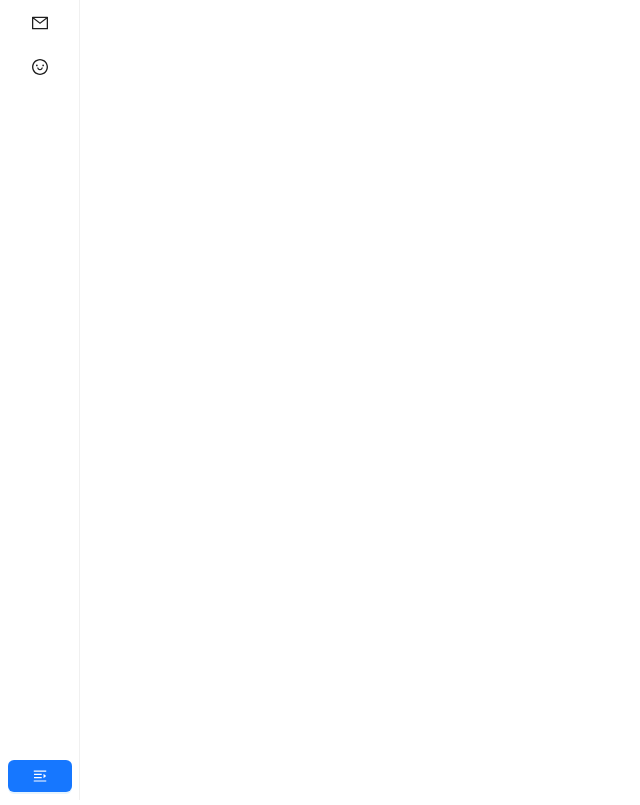
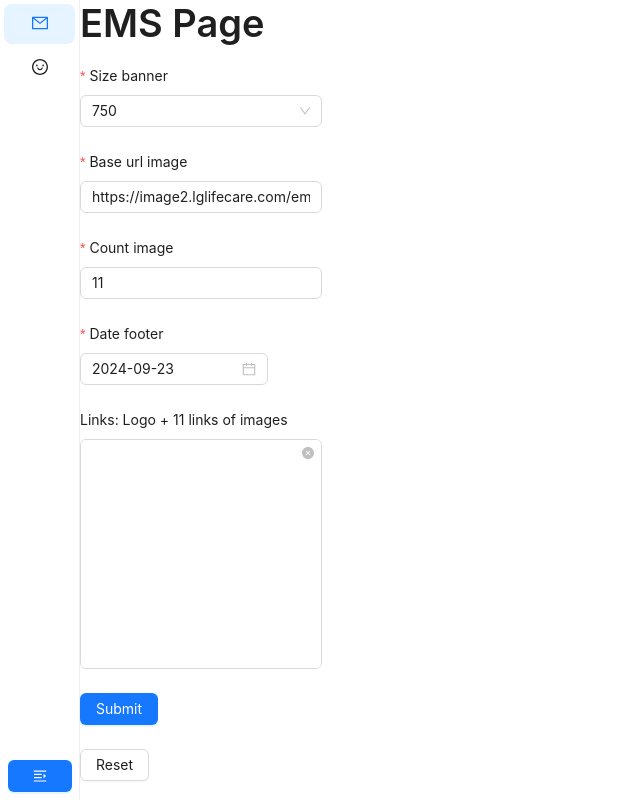
Before and after one commit to accessmicro/ui-publishing-event, a Vue app: page /ems in a window 1280 px wide. Before the commit this address had no page. Shown: the whole page, without its empty margins (0-640 px from the left). Built offline with nearby package versions, Linux system fonts and the light colour scheme; what vue3-google-login would draw is missing.

Commit message:
Rename EsmPage to EmsPage and update routing references accordingly

```diff
--- a/src/App.vue
+++ b/src/App.vue
@@ -11,15 +11,15 @@ const route = useRoute()
 const router = useRouter()
 const userData = ref(JSON.parse(localStorage.getItem('user') || '{}'));
 watch(route, (to, from) => {
-  selectedKeys.value = [to.path === "/" ? "/esm" : to.path];
-  to.path === "/" && router.push("/esm");
+  selectedKeys.value = [to.path === "/" ? "/ems" : to.path];
+  to.path === "/" && router.push("/ems");
 })
 const items = ref<MenuProps['items']>([
   {
-    key: '/esm',
+    key: '/ems',
     icon: h(MailOutlined),
-    title: 'ESM',
-    label: h(RouterLink, { to: '/esm' }, 'ESM')
+    title: 'EMS',
+    label: h(RouterLink, { to: '/ems' }, 'EMS')
   },
   {
     key: '/life-care',
--- a/src/router/index.ts
+++ b/src/router/index.ts
@@ -1,5 +1,5 @@
 import { createRouter, createWebHistory } from 'vue-router'
-import Esm from '../views/EsmPage.vue'
+import EmsPage from '../views/EmsPage.vue'
 
 const router = createRouter({
   history: createWebHistory(import.meta.env.BASE_URL),
@@ -14,9 +14,9 @@ const router = createRouter({
       name: '',
       children: [
         {
-          path: 'esm',
-          name: 'esm',
-          component: Esm
+          path: 'ems',
+          name: 'ems',
+          component: EmsPage
         },
         {
           path: 'life-care',
--- a/src/views/EsmPage.vue
+++ b/src/views/EmsPage.vue
@@ -78,9 +78,6 @@ const onLoadIframe = (e: any) => {
       -ms-overflow-style: none;
       background-color: red;
     }
-      #body-table > tbody > tr > td {
-        background-color: #f0f0f0;
-      }
     ::-webkit-scrollbar {
       display: none;
     }
@@ -259,7 +256,7 @@ const handleSaveFile = () => {
 <template>
   <main class="">
     <Typography.Title>EMS Page</Typography.Title>
-    <div class="wrapper">
+    <div class="wrapper" :style="isExpandView && { gap: '0' }">
       <div class="form-inner" :class="isExpandView ? 'w-0 overflow-hidden' : 'flex-1'">
         <Form ref="formRef" :class="['form-wrapper', isExpandView && 'hidden']" layout="vertical" :model="formState"
           :label-col="{ span: 24 }" :wrapper-col="{ span: 24 }" autocomplete="off">
@@ -307,7 +304,7 @@ const handleSaveFile = () => {
 </template>
 <style scoped lang="postcss">
 .wrapper {
-  @apply flex relative gap-[50px];
+  @apply flex relative gap-8;
 }
 
 .form-inner {
@@ -315,8 +312,7 @@ const handleSaveFile = () => {
 }
 
 .form-wrapper {
-  position: sticky;
-  top: 20px;
+  @apply sticky top-[20px];
 }
 
 .highlight {
--- a/src/views/LoginPage.vue
+++ b/src/views/LoginPage.vue
@@ -39,7 +39,7 @@ const callback: CallbackTypes.CodeResponseCallback = (response: any) => {
   if (userData?.email === "vanlung99@gmail.com") {
     showMessage('success', 'SUCCESS');
     timerId = setTimeout(() => {
-      router.push('/esm')
+      router.push('/ems')
     }, 1500);
   } else {
     console.log("FAILED");
```
